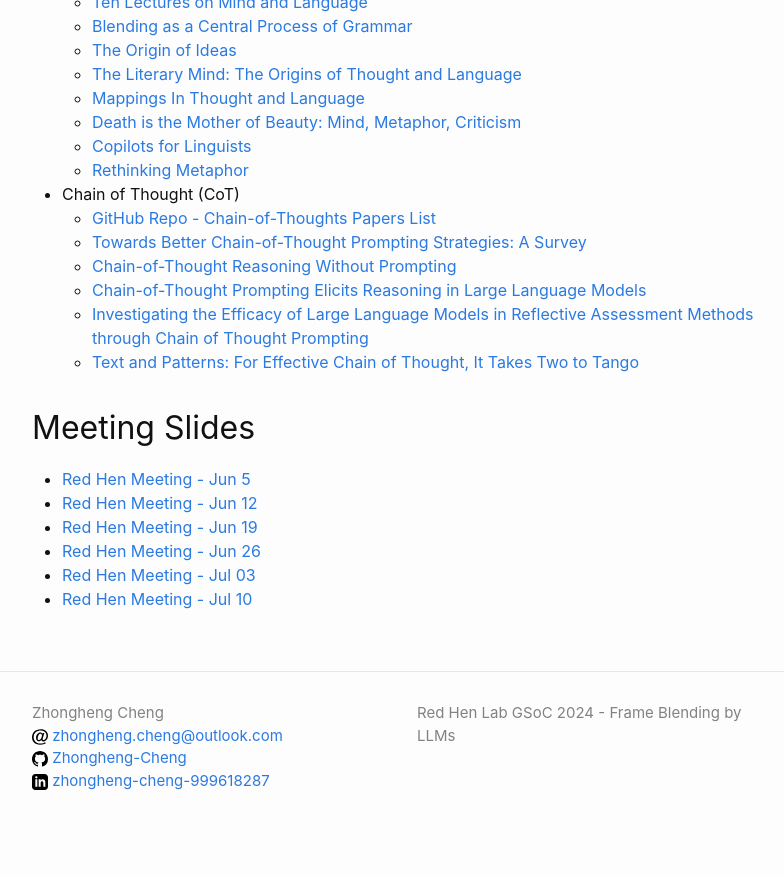
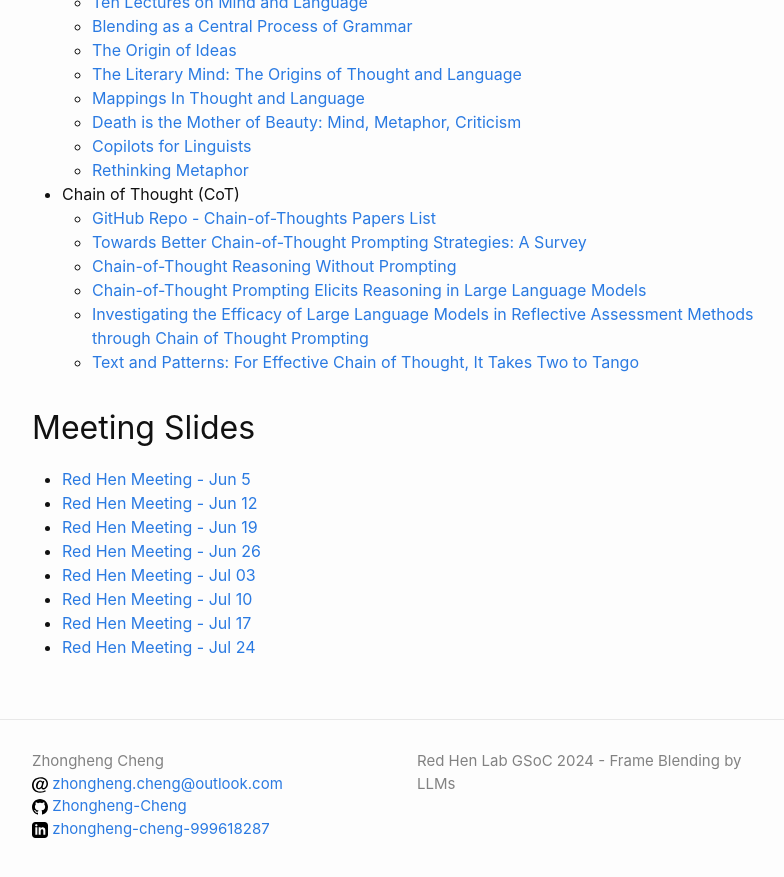
Before and after one commit to Zhongheng-Cheng/zhongheng-cheng.github.io, a Jekyll site: the page built from links.md, in a window 1280 px wide and 900 px high, scrolled down 609 px. Shown: the top 877 px of the window, without its empty margins (238-1022 px from the left). Built offline with Jekyll 4.4.1, drawn with Linux system fonts in a browser that asks for light colours; before the commit the page ends 1461 px from its top, so only the background shows below that.

Commit message:
updated meeting slides links

```diff
--- a/links.md
+++ b/links.md
@@ -48,3 +48,5 @@ permalink: /links/
 - [Red Hen Meeting - Jun 26](https://docs.google.com/presentation/d/1aGPTl_HrGXRf9VcDuRErm0DNwJm1BWAs8qvE0aAmlwQ/edit)
 - [Red Hen Meeting - Jul 03](https://docs.google.com/presentation/d/1HZrqx0fb38dN9N8gD_e2iQksTPtxeM2Y8JaA2PUCUAs/edit)
 - [Red Hen Meeting - Jul 10](https://docs.google.com/presentation/d/1Q3YAHXwhaeOSVij-gOKpqehZbGRybHXAU4Y9Mvu82Ek/edit)
+- [Red Hen Meeting - Jul 17](https://docs.google.com/presentation/d/1AE7y3XksdLwUklue6bmcpHO0xwiNC_1jLSoPVB9uIFc/edit)
+- [Red Hen Meeting - Jul 24](https://docs.google.com/presentation/d/1bicnSQ9ufoZWez8di39IM1weF_XdeD_ugUp9tmt0gro/edit)
```
